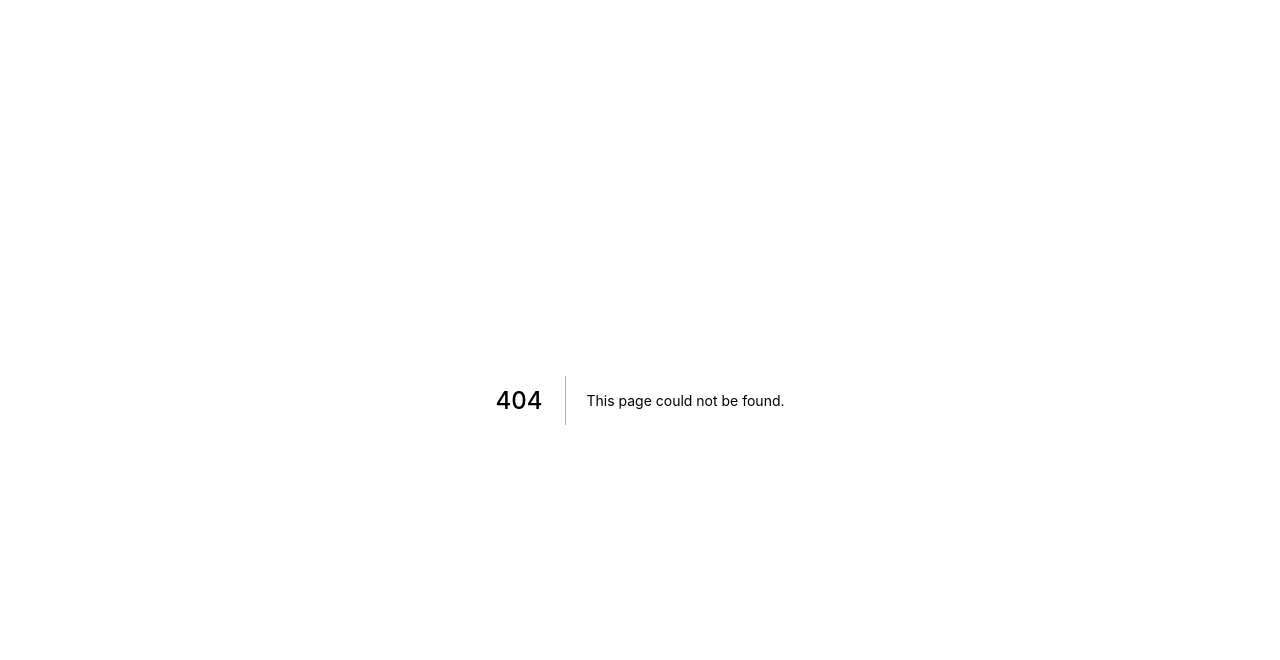
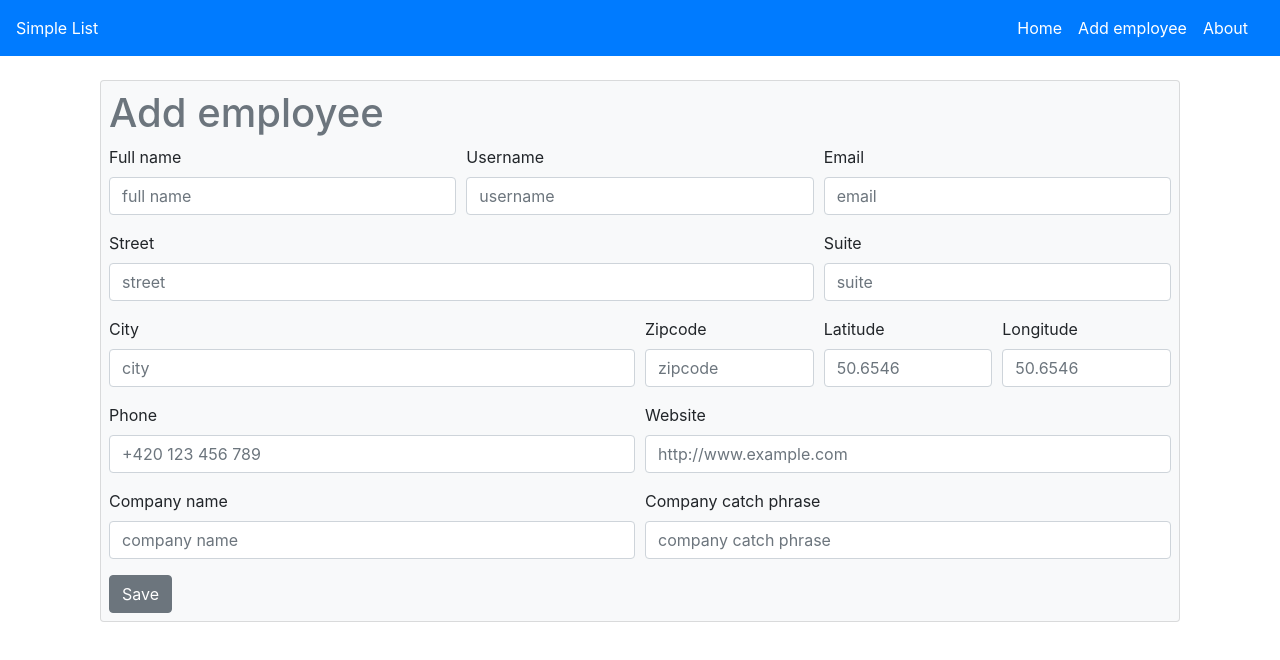
Before and after one commit to laszlovladi/next_mobx_ts, a Next.js app: page /add in a window 1280 px wide. Before the commit this address had no page. Shown: the top 660 px of the page. Built offline with nearby package versions, Linux system fonts and the light colour scheme.

Commit message:
add employee

```diff
--- /dev/null
+++ b/components/AddPage.tsx
@@ -0,0 +1,119 @@
+import NavigationBar from  '../components/NavigationBar'
+import { Form, Row, Col, FormGroup, Label, Input, Button } from 'reactstrap'
+import { inject } from 'mobx-react'
+import { Employee } from '../store'
+
+@inject('store')
+class AddPage extends React.Component {
+  handleSubmit(){
+    this.props.store.addEmployee();
+  }
+
+  render() {
+    return (
+      <div>
+        <NavigationBar />
+        <div className='container py-4'>
+          <div className='col-md-12'>
+            <div className='card p-2 bg-light'>
+              <h1 className="text-secondary">Add employee</h1>
+              <Form onSubmit={() => this.handleSubmit()}>  {/*  */}
+                <Row form>
+                  <Col md={4}>
+                    <FormGroup>
+                      <Label for="name">Full name</Label>
+                      <Input type="text" name="name" id="name" placeholder="full name" />
+                    </FormGroup>
+                  </Col>
+                  <Col md={4}>
+                    <FormGroup>
+                      <Label for="username">Username</Label>
+                      <Input type="text" name="username" id="username" placeholder="username" />
+                    </FormGroup>
+                  </Col>
+                  <Col md={4}>
+                    <FormGroup>
+                      <Label for="email">Email</Label>
+                      <Input type="email" name="email" id="email" placeholder="email" />
+                    </FormGroup>
+                  </Col>
+                </Row>
+                <Row form>
+                  <Col md={8}>
+                    <FormGroup>
+                      <Label for="street">Street</Label>
+                      <Input type="text" name="street" id="street" placeholder="street"/>
+                    </FormGroup>
+                  </Col>
+                  <Col md={4}>
+                    <FormGroup>
+                      <Label for="suite">Suite</Label>
+                      <Input type="text" name="suite" id="suite" placeholder="suite"/>
+                    </FormGroup>
+                  </Col>
+                </Row>
+                <Row form>
+                  <Col md={6}>
+                    <FormGroup>
+                      <Label for="city">City</Label>
+                      <Input type="text" name="city" id="city" placeholder="city"/>
+                    </FormGroup>
+                  </Col>
+                  <Col md={2}>
+                    <FormGroup>
+                      <Label for="zipcode">Zipcode</Label>
+                      <Input type="text" name="zipcode" id="zipcode" placeholder="zipcode"/>
+                    </FormGroup>
+                  </Col>
+                  <Col md={2}>
+                    <FormGroup>
+                      <Label for="lat">Latitude</Label>
+                      <Input type="text" name="lat" id="lat" placeholder="50.6546"/>
+                    </FormGroup>
+                  </Col>
+                  <Col md={2}>
+                    <FormGroup>
+                      <Label for="lng">Longitude</Label>
+                      <Input type="text" name="lng" id="lng" placeholder="50.6546"/>
+                    </FormGroup>
+                  </Col>
+                </Row>
+                <Row form>
+                  <Col md={6}>
+                    <FormGroup>
+                      <Label for="tel">Phone</Label>
+                      <Input type="tel" name="tel" id="tel" placeholder="+420 123 456 789"/>
+                    </FormGroup>
+                  </Col>
+                  <Col md={6}>
+                    <FormGroup>
+                      <Label for="url">Website</Label>
+                      <Input type="url" name="url" id="url" placeholder="http://www.example.com"/>
+                    </FormGroup>
+                  </Col>
+                </Row>
+                <Row form>
+                  <Col md={6}>
+                    <FormGroup>
+                      <Label for="company_name">Company name</Label>
+                      <Input type="text" name="company_name" id="company_name" placeholder="company name"/>
+                    </FormGroup>
+                  </Col>
+                  <Col md={6}>
+                    <FormGroup>
+                      <Label for="company_catch_phrase">Company catch phrase</Label>
+                      <Input type="text" name="company_catch_phrase" id="company_catch_phrase" placeholder="company catch phrase"/>
+                    </FormGroup>
+                  </Col>
+                </Row>
+                <Button>Save</Button>
+              </Form>
+            </div>
+          </div>
+        </div>
+      </div>
+    )
+  }
+}
+
+export default AddPage
--- a/components/NavigationBar.tsx
+++ b/components/NavigationBar.tsx
@@ -7,12 +7,17 @@ const NavigationBar: FC = () => (
     <Navbar color="primary" light expand="sm">
         <NavbarText className="text-white" >Simple List</NavbarText>
         <Nav className="ml-auto" navbar>
-          <NavItem className="ml-2">
+          <NavItem className="mr-3">
             <Link href="/">
               <a className="text-white">Home</a>
             </Link>
           </NavItem>
-          <NavItem className="ml-2">
+          <NavItem className="mr-3">
+            <Link href="/add">
+              <a className="text-white">Add employee</a>
+            </Link>
+          </NavItem>
+          <NavItem className="mr-3">
             <Link href="/about">
               <a className="text-white">About</a>
             </Link>
--- /dev/null
+++ b/pages/add.tsx
@@ -0,0 +1,7 @@
+import AddPage from '../components/AddPage'
+
+const Add = () => {
+  return <AddPage title="Add employee"/>
+}
+
+export default Add
--- a/store.tsx
+++ b/store.tsx
@@ -20,9 +20,9 @@ export type Employee = {
 class Store {
   @observable employees: Array<Employee> | null = null
 
-  @action setEmployees = (employees: Array<Employee> | null) => {
-    console.log('new employees', employees)
-    this.employees = employees
+  @action addEmployee = (employee: Employee) => {
+    console.log('addEmployee')
+    this.employees.push(employee)
   }
 
   @action deleteEmployee = (idx) => {
```
Also changed, not shown: components/List.tsx (+3 -7 lines), pages/details/[id].tsx (+14 -2 lines).
